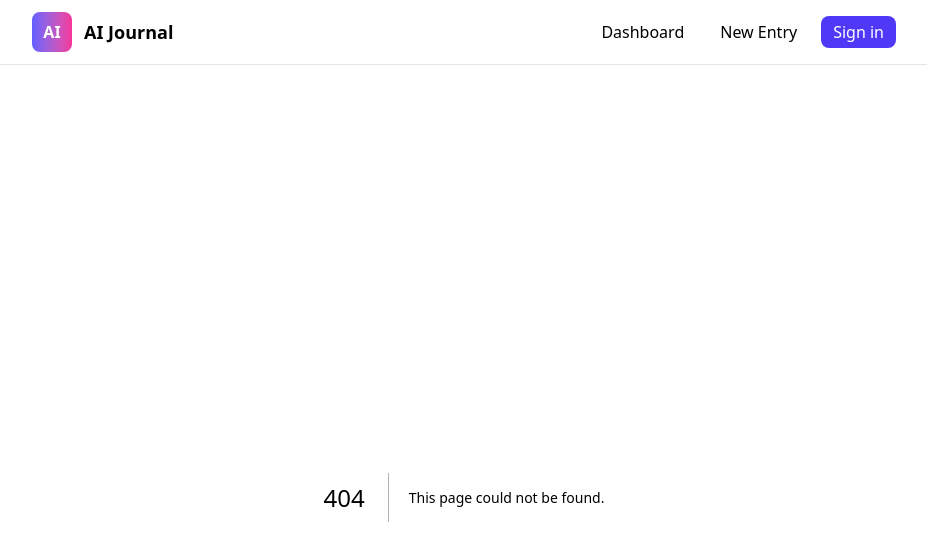
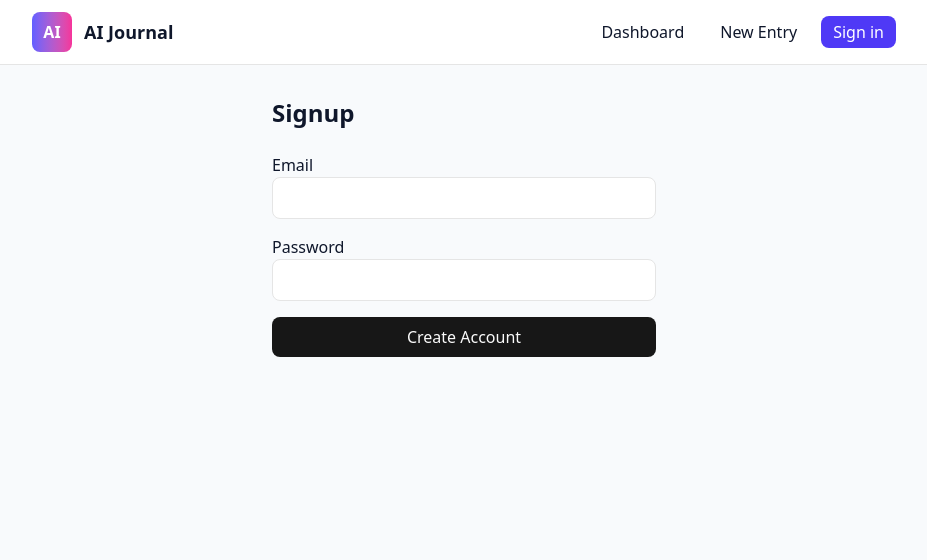
Before and after one commit to yadavhimanshu1811/ai-journal, a Next.js app: page /signup in a window 1280 px wide. Before the commit this address had no page. Shown: the top 560 px of the page, without its empty margins (176-1103 px from the left). Built offline with nearby package versions, Linux system fonts and the light colour scheme.

Commit message:
Sign up UI

```diff
--- /dev/null
+++ b/app/signup/page.tsx
@@ -0,0 +1,61 @@
+"use client";
+
+import { useState } from "react";
+import { useRouter } from "next/navigation";
+
+export default function SignupPage() {
+  const router = useRouter();
+  const [email, setEmail] = useState("");
+  const [password, setPassword] = useState("");
+  const [error, setError] = useState("");
+
+  async function handleSignup(e: React.FormEvent) {
+    e.preventDefault();
+
+    const res = await fetch("/api/auth/signup", {
+      method: "POST",
+      body: JSON.stringify({ email, password }),
+    });
+
+    const data = await res.json();
+
+    if (!res.ok) {
+      setError(data.error || "Signup failed");
+      return;
+    }
+
+    router.push("/login");
+  }
+
+  return (
+    <div className="max-w-sm mx-auto space-y-6">
+      <h1 className="text-2xl font-bold">Signup</h1>
+
+      <form onSubmit={handleSignup} className="space-y-4">
+        <div>
+          <label>Email</label>
+          <input
+            type="email"
+            className="w-full px-3 py-2 border rounded-md bg-background"
+            onChange={(e) => setEmail(e.target.value)}
+          />
+        </div>
+
+        <div>
+          <label>Password</label>
+          <input
+            type="password"
+            className="w-full px-3 py-2 border rounded-md bg-background"
+            onChange={(e) => setPassword(e.target.value)}
+          />
+        </div>
+
+        <button className="w-full bg-primary text-primary-foreground py-2 rounded-md">
+          Create Account
+        </button>
+
+        {error && <p className="text-red-500 text-sm">{error}</p>}
+      </form>
+    </div>
+  );
+}
```
